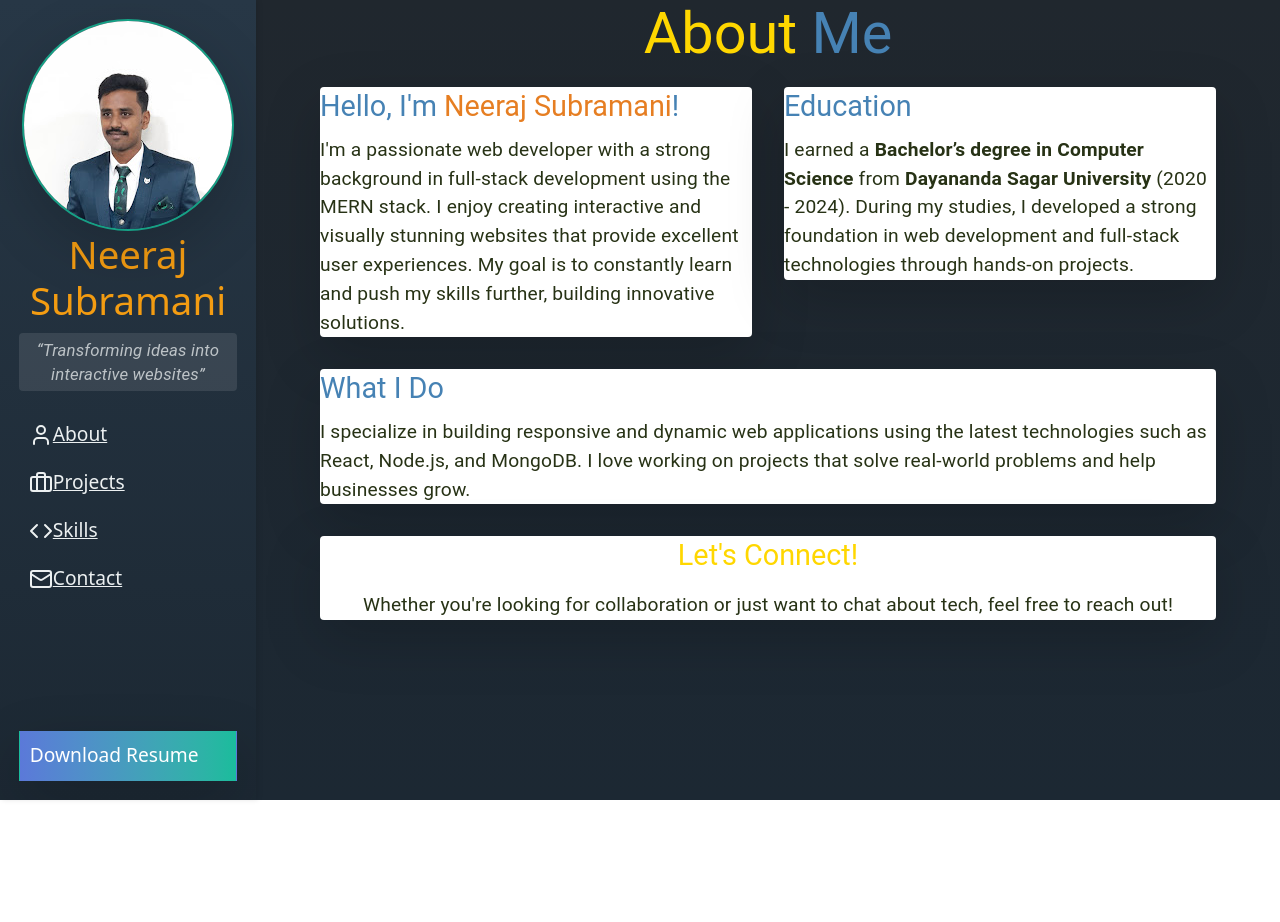
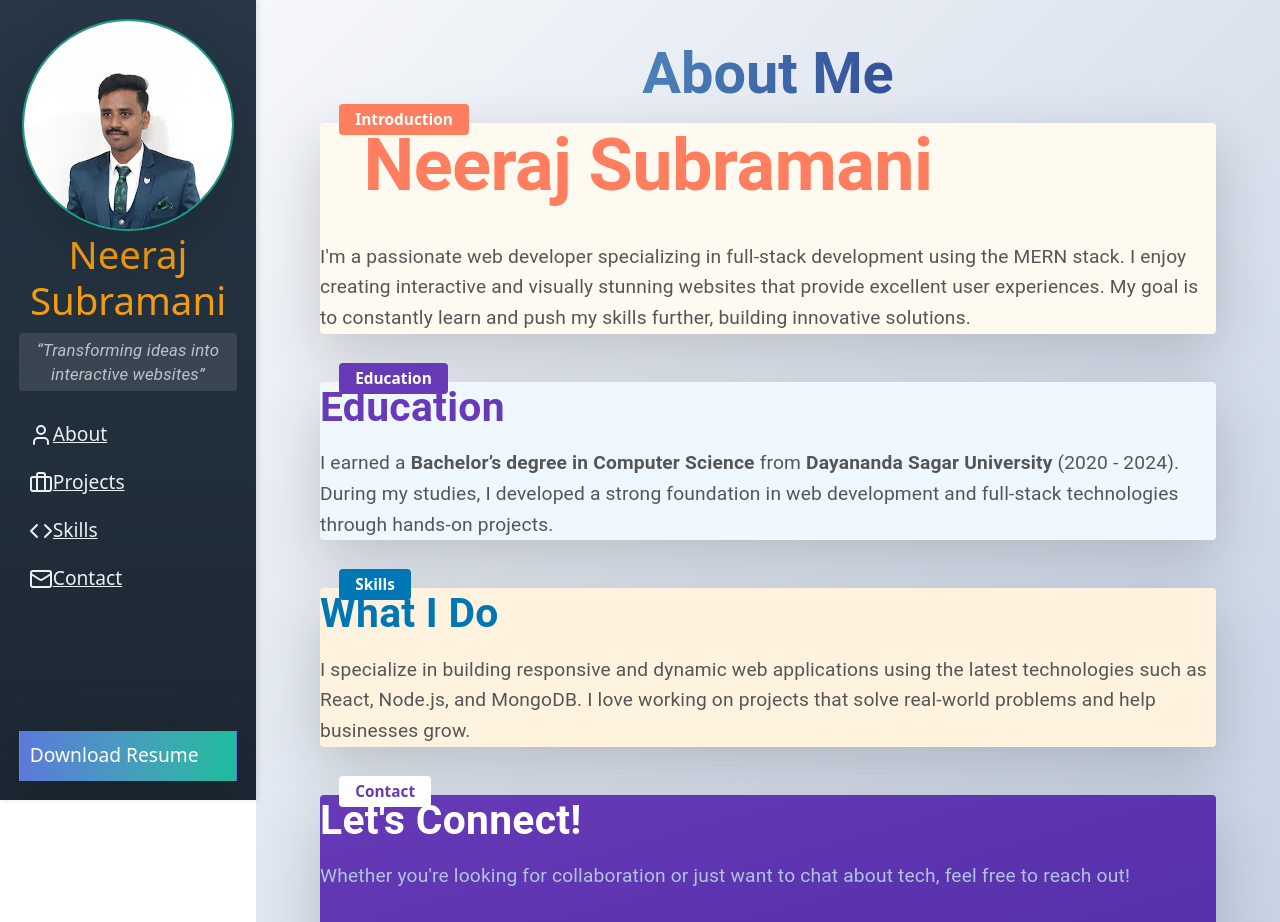
Before and after one commit to Neeraj0906/Portfolio-WEB, a React (Vite) app: page / in a window 1280 px wide. Shown: the top 922 px of the page. Before the commit the page ends 800 px from the top, so only its background shows below. Built offline with nearby package versions, Linux system fonts and the light colour scheme.

Commit message:
27 commit

```diff
--- a/src/components/About.jsx
+++ b/src/components/About.jsx
@@ -1,82 +1,318 @@
 import React from 'react';
 import { motion } from 'framer-motion';
-import { Container, Typography, Box, Paper, Grid } from '@mui/material';
+import {
+  Container,
+  Typography,
+  Box,
+  Paper,
+  Grid,
+  Button,
+  IconButton,
+} from '@mui/material';
+import { LinkedIn, GitHub, Email } from '@mui/icons-material';
 
 const About = () => {
   return (
     <motion.section
-      initial={{ opacity: 0, y: 20 }}
-      animate={{ opacity: 1, y: 0 }}
-      transition={{ duration: 0.8 }}
-      className="min-h-screen bg-gradient-custom py-16 px-[40px] ml-[20%]" // Add ml-[20%] to respect the sidebar
+      initial={{ opacity: 0 }}
+      animate={{ opacity: 1 }}
+      transition={{ duration: 1 }}
+      className="min-h-screen bg-gradient-to-br from-[#f5f7fa] to-[#c3cfe2] py-16 px-[40px]"
     >
       <Container maxWidth="lg">
         {/* Heading */}
         <motion.div
-          initial={{ opacity: 0, x: -20 }}
-          animate={{ opacity: 1, x: 0 }}
+          initial={{ opacity: 0, y: -20 }}
+          animate={{ opacity: 1, y: 0 }}
           transition={{ delay: 0.3 }}
-          className="mb-10 text-center"
+          className="text-center mb-12"
         >
-          <Typography variant="h3" component="h1" style={{ color: 'var(--heading-color)' }} gutterBottom>
-            About <span style={{ color: 'var(--primary-color)' }}>Me</span>
+          <Typography
+            variant="h3"
+            component="h1"
+            sx={{
+              fontWeight: 'bold',
+              background: 'linear-gradient(90deg, rgb(106, 195, 224), rgb(22, 15, 114))',
+              WebkitBackgroundClip: 'text',
+              WebkitTextFillColor: 'transparent',
+              mb: 2,
+            }}
+          >
+            About <span style={{ color: '#673ab7' }}>Me</span>
           </Typography>
-          <Box className="h-1 w-24 bg-accent rounded-full mx-auto"></Box>
+          <Box className="h-1 w-24 bg-gradient-to-r from-[#ff7e5f] to-[#feb47b] rounded-full mx-auto"></Box>
         </motion.div>
 
-        <Grid container spacing={4}>
-          {/* Bio Section */}
-          <Grid item xs={12} md={6}>
-            <Paper elevation={5} className="p-6 bg-white rounded-lg shadow-lg paper">
-              <Typography variant="h5" component="h2" style={{ color: 'var(--primary-color)' }} gutterBottom>
-                Hello, I'm <span style={{ color: 'var(--accent-color)' }}>Neeraj Subramani</span>!
+        {/* Main Content */}
+        <Grid container spacing={6}>
+          {/* Section 1: Introduction */}
+          <Grid item xs={12}>
+            <Paper
+              elevation={6}
+              className="p-8 rounded-lg shadow-lg"
+              sx={{
+                backgroundColor: '#fffaf0', // Creamy white background
+                position: 'relative',
+              }}
+            >
+              {/* Tag for Heading */}
+              <Box
+                sx={{
+                  position: 'absolute',
+                  top: '-1rem',
+                  left: '1rem',
+                  backgroundColor: '#ff7e5f',
+                  color: '#fff',
+                  px: 2,
+                  py: 0.5,
+                  borderRadius: '4px',
+                  fontSize: '0.8rem',
+                  fontWeight: 'bold',
+                }}
+              >
+                Introduction
+              </Box>
+              <motion.div
+                initial={{ opacity: 0, y: 20 }}
+                animate={{ opacity: 1, y: 0 }}
+                transition={{ delay: 0.5 }}
+              >
+                <Typography
+                  variant="h2"
+                  component="h2"
+                  sx={{
+                    fontWeight: 'bold',
+                    color: '#ff7e5f', // Grand color for the name
+                    textAlign: 'center',
+                    mb: 4,
+                    ml: '-240px',
+                  }}
+                >
+                  Neeraj Subramani
                 </Typography>
-              <Typography variant="body1" style={{ color: 'var(--paper-text-color)' }}>
-                I'm a passionate web developer with a strong background in full-stack development using the MERN stack.
-                I enjoy creating interactive and visually stunning websites that provide excellent user experiences.
-                My goal is to constantly learn and push my skills further, building innovative solutions.
+                <Typography
+                  variant="body1"
+                  sx={{ color: '#555', lineHeight: 1.6, textAlign: 'start' }}
+                >
+                  I'm a passionate web developer specializing in full-stack development using the MERN stack. I enjoy creating interactive and visually stunning websites that provide excellent user experiences. My goal is to constantly learn and push my skills further, building innovative solutions.
                 </Typography>
+              </motion.div>
             </Paper>
           </Grid>
 
-          {/* Education Section */}
-          <Grid item xs={12} md={6}>
-            <Paper elevation={5} className="p-6 bg-white rounded-lg shadow-lg paper">
-              <Typography variant="h5" component="h3" style={{ color: 'var(--primary-color)' }} gutterBottom>
+          {/* Section 2: Education */}
+          <Grid item xs={12}>
+            <Paper
+              elevation={6}
+              className="p-8 rounded-lg shadow-lg"
+              sx={{
+                backgroundColor: '#f0f8ff', // Light blue background
+                position: 'relative',
+              }}
+            >
+              {/* Tag for Heading */}
+              <Box
+                sx={{
+                  position: 'absolute',
+                  top: '-1rem',
+                  left: '1rem',
+                  backgroundColor: '#673ab7',
+                  color: '#fff',
+                  px: 2,
+                  py: 0.5,
+                  borderRadius: '4px',
+                  fontSize: '0.8rem',
+                  fontWeight: 'bold',
+                }}
+              >
+                Education
+              </Box>
+              <motion.div
+                initial={{ opacity: 0, y: 20 }}
+                animate={{ opacity: 1, y: 0 }}
+                transition={{ delay: 0.6 }}
+              >
+                <Typography
+                  variant="h4"
+                  component="h3"
+                  sx={{
+                    fontWeight: 'bold',
+                    color: '#673ab7', // Distinct color for Education heading
+                    mb: 2,
+                  }}
+                >
                   Education
                 </Typography>
-              <Typography variant="body1" style={{ color: 'var(--paper-text-color)' }}>
-                I earned a <strong>Bachelor’s degree in Computer Science</strong> from <strong>Dayananda Sagar University</strong> (2020 - 2024).
+                <Typography
+                  variant="body1"
+                  sx={{ color: '#555', lineHeight: 1.6 }}
+                >
+                  I earned a{' '}
+                  <strong>Bachelor’s degree in Computer Science</strong> from{' '}
+                  <strong>Dayananda Sagar University</strong> (2020 - 2024).
                   During my studies, I developed a strong foundation in web development and full-stack technologies through hands-on projects.
                 </Typography>
+              </motion.div>
             </Paper>
           </Grid>
 
-          {/* What I Do Section */}
+          {/* Section 3: What I Do */}
           <Grid item xs={12}>
-            <Paper elevation={5} className="p-6 bg-white rounded-lg shadow-lg paper">
-              <Typography variant="h5" component="h3" style={{ color: 'var(--primary-color)' }} gutterBottom>
+            <Paper
+              elevation={6}
+              className="p-8 rounded-lg shadow-lg"
+              sx={{
+                backgroundColor: '#fff3e0', // Light orange background
+                position: 'relative',
+              }}
+            >
+              {/* Tag for Heading */}
+              <Box
+                sx={{
+                  position: 'absolute',
+                  top: '-1rem',
+                  left: '1rem',
+                  backgroundColor: '#0077b5',
+                  color: '#fff',
+                  px: 2,
+                  py: 0.5,
+                  borderRadius: '4px',
+                  fontSize: '0.8rem',
+                  fontWeight: 'bold',
+                }}
+              >
+                Skills
+              </Box>
+              <motion.div
+                initial={{ opacity: 0, y: 20 }}
+                animate={{ opacity: 1, y: 0 }}
+                transition={{ delay: 0.7 }}
+              >
+                <Typography
+                  variant="h4"
+                  component="h3"
+                  sx={{
+                    fontWeight: 'bold',
+                    color: '#0077b5', // Distinct color for What I Do heading
+                    mb: 2,
+                  }}
+                >
                   What I Do
                 </Typography>
-              <Typography variant="body1" style={{ color: 'var(--paper-text-color)' }}>
-                I specialize in building responsive and dynamic web applications using the latest technologies such as React, Node.js, and MongoDB.
-                I love working on projects that solve real-world problems and help businesses grow.
+                <Typography
+                  variant="body1"
+                  sx={{ color: '#555', lineHeight: 1.6 }}
+                >
+                  I specialize in building responsive and dynamic web applications using the latest technologies such as React, Node.js, and MongoDB. I love working on projects that solve real-world problems and help businesses grow.
                 </Typography>
+              </motion.div>
             </Paper>
           </Grid>
 
-          {/* Floating Box with Animation */}
+          {/* Section 4: Let's Connect */}
           <Grid item xs={12}>
-            <motion.div initial={{ opacity: 0, y: 20 }} animate={{ opacity: 1, y: 0 }} transition={{ delay: 1.1 }}>
-              <Paper elevation={5} className="p-6 bg-accent text-black rounded-lg shadow-lg text-center">
-                <Typography variant="h5" component="h2" mb={2} style={{ color: 'var(--heading-color)' }}>
+            <Paper
+              elevation={6}
+              className="p-8 rounded-lg shadow-lg"
+              sx={{
+                backgroundImage: 'linear-gradient(to bottom right, #673ab7, #512da8)', // Gradient background
+                color: '#fff',
+                position: 'relative',
+              }}
+            >
+              {/* Tag for Heading */}
+              <Box
+                sx={{
+                  position: 'absolute',
+                  top: '-1rem',
+                  left: '1rem',
+                  backgroundColor: '#ffffff',
+                  color: '#673ab7',
+                  px: 2,
+                  py: 0.5,
+                  borderRadius: '4px',
+                  fontSize: '0.8rem',
+                  fontWeight: 'bold',
+                }}
+              >
+                Contact
+              </Box>
+              <motion.div
+                initial={{ opacity: 0, y: 20 }}
+                animate={{ opacity: 1, y: 0 }}
+                transition={{ delay: 0.8 }}
+              >
+                <Typography
+                  variant="h4"
+                  component="h3"
+                  sx={{
+                    fontWeight: 'bold',
+                    color: '#ffffff', // White text for contrast
+                    mb: 2,
+                  }}
+                >
                   Let's Connect!
                 </Typography>
-                <Typography variant="body1" style={{ color: 'var(--paper-text-color)' }}>
+                <Typography variant="body1" sx={{ lineHeight: 1.6, mb: 4 }}>
                   Whether you're looking for collaboration or just want to chat about tech, feel free to reach out!
                 </Typography>
+                {/* Social Links */}
+                <Box sx={{ display: 'flex', gap: 2, justifyContent: 'center', mb: 4 }}>
+                  <IconButton
+                    href="https://www.linkedin.com/in/neeraj-subramani"
+                    target="_blank"
+                    aria-label="LinkedIn"
+                    sx={{
+                      backgroundColor: '#fff',
+                      color: '#0077b5',
+                      '&:hover': { backgroundColor: '#e0e0e0' },
+                    }}
+                  >
+                    <LinkedIn />
+                  </IconButton>
+                  <IconButton
+                    href="https://github.com/Neeraj0906"
+                    target="_blank"
+                    aria-label="GitHub"
+                    sx={{
+                      backgroundColor: '#fff',
+                      color: '#24292e',
+                      '&:hover': { backgroundColor: '#e0e0e0' },
+                    }}
+                  >
+                    <GitHub />
+                  </IconButton>
+                  <IconButton
+                    href="mailto:neeraj.subramani@example.com"
+                    aria-label="Email"
+                    sx={{
+                      backgroundColor: '#fff',
+                      color: '#ff9800',
+                      '&:hover': { backgroundColor: '#e0e0e0' },
+                    }}
+                  >
+                    <Email />
+                  </IconButton>
+                </Box>
+                {/* Call to Action Button */}
+                <Button
+                  variant="contained"
+                  color="secondary"
+                  href="#contact"
+                  sx={{
+                    backgroundColor: '#ffffff',
+                    color: '#673ab7',
+                    '&:hover': { backgroundColor: '#e0e0e0' },
+                    fontWeight: 'bold',
+                    display: 'block',
+                    margin: '0 auto',
+                    paddingLeft:"360px"
+                  }}
+                >
+                  Contact Me
+                </Button>
+              </motion.div>
             </Paper>
-            </motion.div>
           </Grid>
         </Grid>
       </Container>
--- a/src/index.css
+++ b/src/index.css
@@ -47,8 +47,14 @@ body {
 /* Section Margin */
 section {
   margin-left: 20%; /* Match the sidebar width */
-  background-color: var(--light-bg-color); /* Consistent background color */
-  color: var(--text-color); /* Ensure text is readable */
+  background-color: #f5f7fa; /* Light gradient start color */
+  color: #333; /* Dark text color for readability */
+  padding: 40px; /* Add padding for spacing */
+  min-height: 100vh; /* Ensure the section takes up the full viewport height */
+}
+/* Optional: Add a subtle gradient for the section */
+section {
+  background: linear-gradient(135deg, #f5f7fa, #c3cfe2); /* Subtle gradient */
 }
 
 /* Responsive Design */
```
Lines whose indentation alone changed are shown as unchanged.
